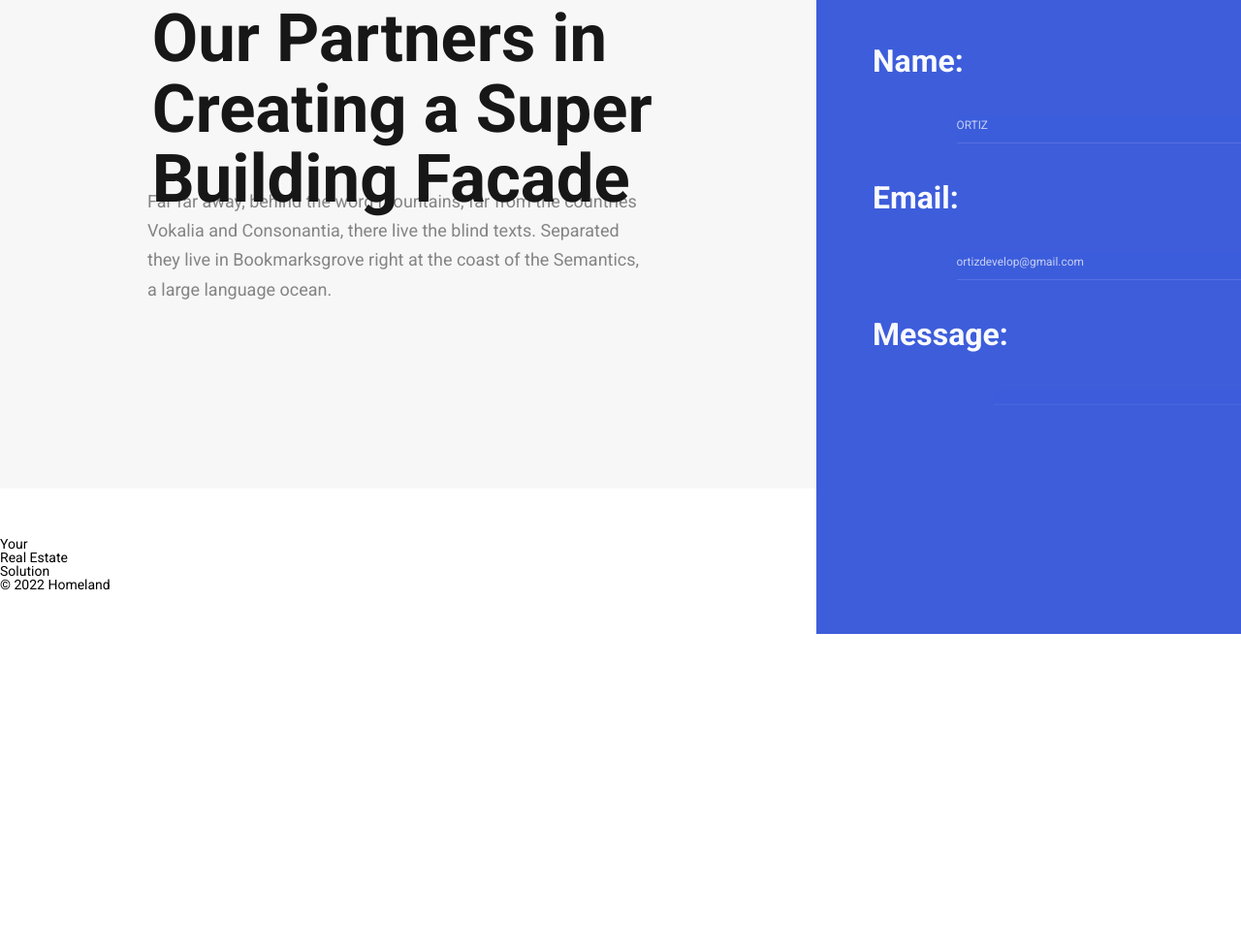
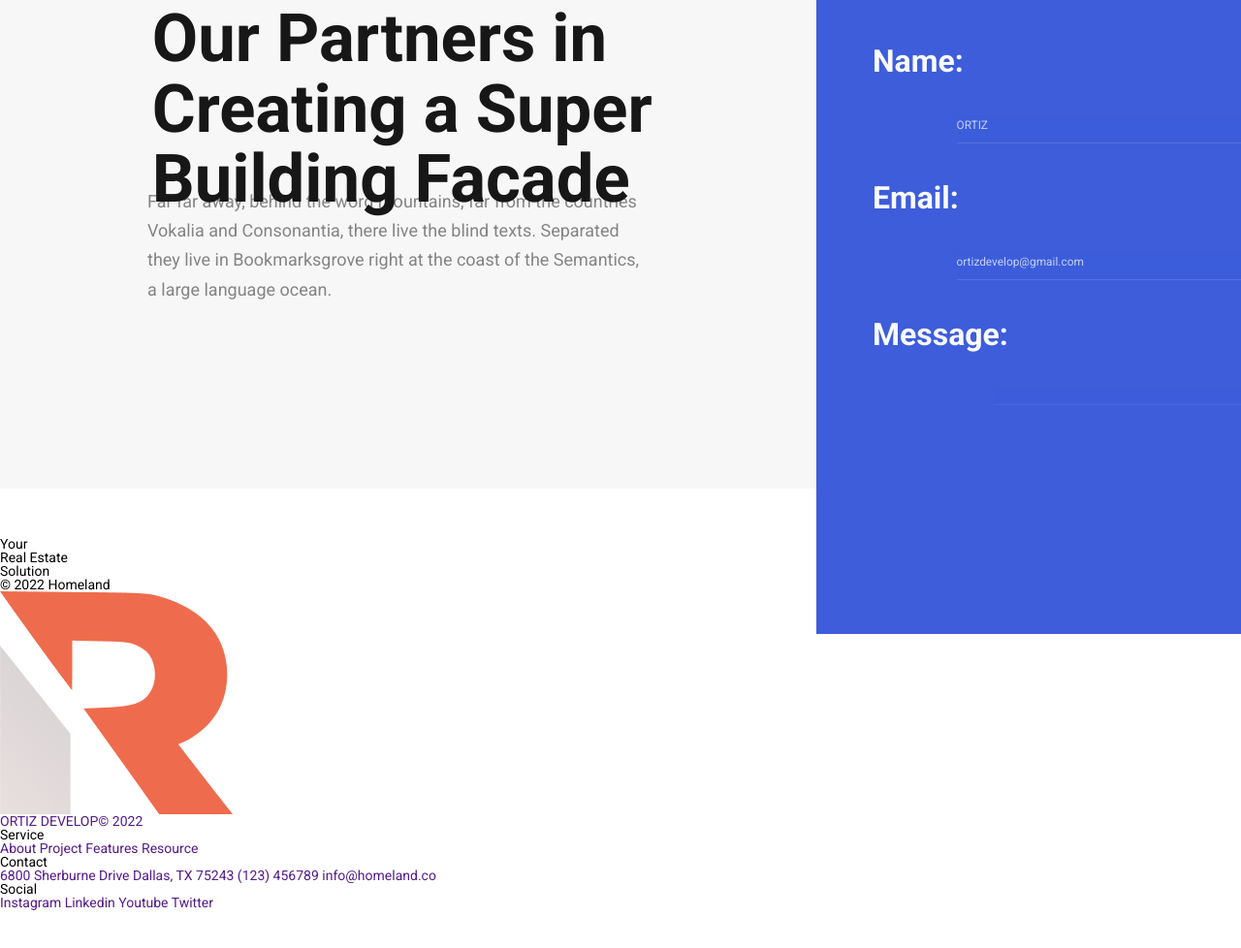
Before and after one commit to ortizdevelop/homeland, a plain HTML site: page pages/index.html in a window 1280 px wide. Shown: the part 4761-5739 px from the top of the page at 97% size. Drawn offline with nearby package versions, Linux system fonts and the light colour scheme.

Commit message:
merge commits

```diff
--- a/pages/index.html
+++ b/pages/index.html
@@ -269,26 +269,37 @@
                         <div class="footer__copy">
                             <p>© 2022 Homeland</p>
                         </div>
+                        <div class="footer__ortiz">
+                            <a href="">
+                                <img src="/img/R.png" alt="">
+                                <p>ORTIZ DEVELOP© 2022</p>
+                            </a>
+                        </div>
                     </div>
                     <div class="footer__right">
-                        <div class="footer__columns">
-                            <ul class="footer__service">
-                                <li></li>
-                                <li></li>
-                                <li></li>
-                                <li></li>
-                            </ul>
-                            <ul class="footer__contact">
-                                <li></li>
-                                <li></li>
-                                <li></li>
-                                <li></li>
-                            </ul>
-                            <ul class="footer__social">
-                                <li></li>
-                                <li></li>
-                                <li></li>
-                                <li></li>
+                        <div class="footer__info">
+                            <ul class="footer__columns">
+                                <li class="footer__list-service">
+                                    <p class="footer__list-title">Service</p>
+                                    <a class="footer__link" href=""><span>About</span></a>
+                                    <a class="footer__link" href=""><span>Project</span></a>
+                                    <a class="footer__link" href=""><span>Features</span></a>
+                                    <a class="footer__link" href=""><span>Resource</span></a>
+                                </li>
+                                <li class="footer__list-contact">
+                                    <p class="footer__list-title">Contact</p>
+                                    <a href=""><span>6800 Sherburne Drive
+                                        Dallas, TX 75243</span></a>
+                                    <a href=""><span>(123) 456789</span></a>
+                                    <a href=""><span>info@homeland.co</span></a>
+                                </li>
+                                <li class="footer__list-social">
+                                    <p class="footer__list-title">Social</p>
+                                    <a class="footer__link" href=""><span>Instagram</span></a>
+                                    <a class="footer__link" href=""><span>Linkedin</span></a>
+                                    <a class="footer__link" href=""><span>Youtube</span></a>
+                                    <a class="footer__link" href=""><span>Twitter</span></a>
+                                </li>
                             </ul>
                         </div>
                     </div>
```
Also changed, not shown: img/R.png (added).
